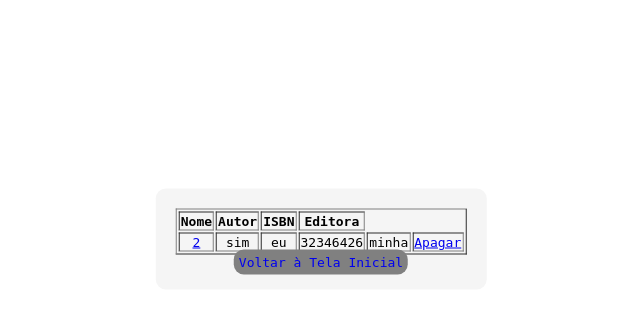
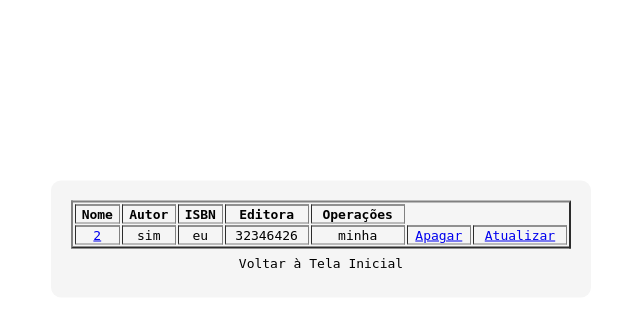
Before and after one commit to Mathiack/Codes, a PHP site: page /verLivros.php in a window 1280 px wide. Shown: the part 161-475 px from the top of the page, without its empty margins (319-959 px from the left). Run offline with PHP 8.4, Linux system fonts and the light colour scheme; data comes from the database, SQL or seed files in the repository.

Commit message:
tentando atualizar

```diff
--- a/projetos/projeto_integrador/Biblioteca000/verLivros.php
+++ b/projetos/projeto_integrador/Biblioteca000/verLivros.php
@@ -9,21 +9,28 @@
         a#voltarVerLivros {
             text-decoration: none;
             padding: 5px;
-            background-color: gray;
-            border-radius: 10px;
+            color: black;
+        }
+        div#voltaVerLivros {
+            padding: 7px;
+        }
+        table {
+            width: 500px;
         }
     </style>
 </head>
 <body>
     <div class="centralizado">
         <div class="titulo">
-            <table border="1">
+            <table border="2">
                 <thead>
                     <tr>
+                        <!--<th>ID</th>-->
                         <th>Nome</th>
                         <th>Autor</th>
                         <th>ISBN</th>
                         <th>Editora</th>
+                        <th >Operações</th>
                     </tr>
                 </thead>
                 <tbody>
@@ -42,11 +49,12 @@
                         <td><?php echo $livro['ISBN']; ?></td>
                         <td><?php echo $livro['Editora']?></td>
                         <td><?php echo "<a href='Ops/apagar.php?id=". $livro['ID_Livro']. "'>Apagar</a>"?></td>
+                        <td><?php echo "<a href='atualizar.php?id=". $livro['ID_Livro'] ."'>Atualizar</a>"?>
                     </tr>
                     <?php endforeach; ?>
                 </tbody>
             </table>
-            <div>
+            <div id="voltaVerLivros">
                 <a href="index.html" id="voltarVerLivros">Voltar à Tela Inicial</a>
             </div>
         </div>
```
